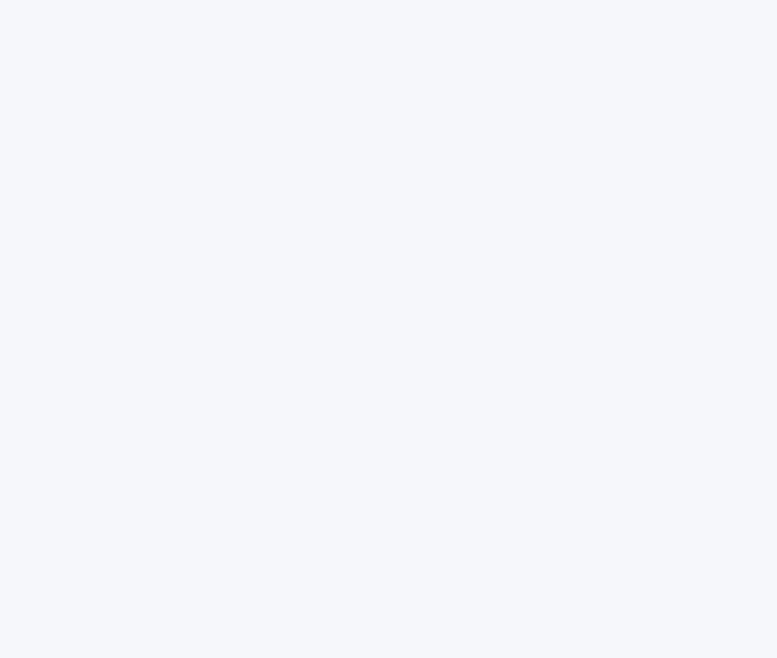
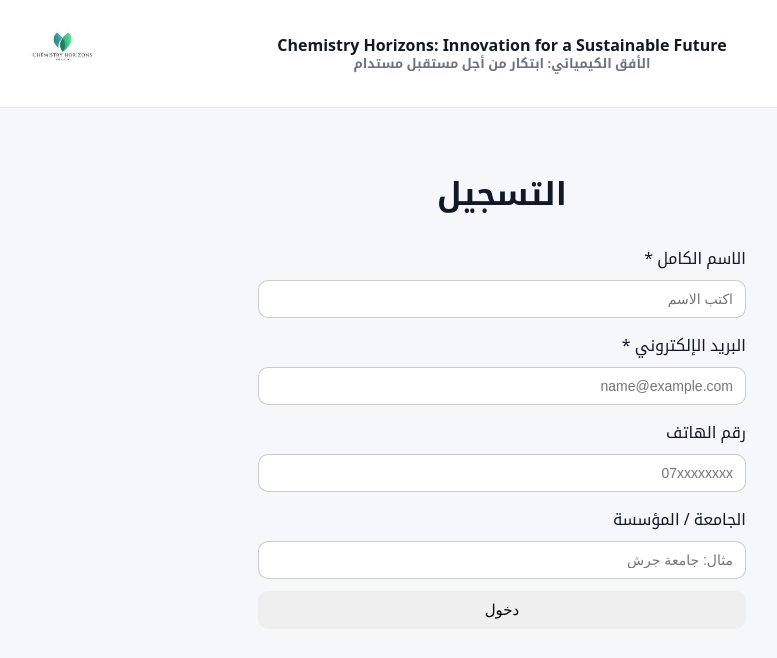
Before and after one commit to barham75/conference-site-next, a Next.js app: page /register in a window 1280 px wide. Before the commit this address had no page. Shown: the top 658 px of the page, without its empty margins (410-1187 px from the left). Built offline with nearby package versions, Linux system fonts and the light colour scheme.

Commit message:
fix home page + set cookie on register

```diff
--- a/src/app/api/register/route.ts
+++ b/src/app/api/register/route.ts
@@ -1,58 +1,89 @@
 import { NextResponse } from "next/server";
-import { supabaseAdmin } from "../../../lib/supabaseAdmin";
+import path from "path";
+import fs from "fs";
+import ExcelJS from "exceljs";
 
-function isValidEmail(email: string) {
-  return /^[^\s@]+@[^\s@]+\.[^\s@]+$/.test(email);
+function ensureDir(p: string) {
+  if (!fs.existsSync(p)) fs.mkdirSync(p, { recursive: true });
+}
+
+function makeUserCookie(u: { fullName: string; email: string; org: string }) {
+  const json = JSON.stringify(u);
+  const b64 = Buffer.from(json, "utf8").toString("base64");
+  return encodeURIComponent(b64);
+}
+
+async function openRegistrationsSheet() {
+  const dataDir = path.join(process.cwd(), "data");
+  ensureDir(dataDir);
+
+  const filePath = path.join(dataDir, "registrations.xlsx");
+  const wb = new ExcelJS.Workbook();
+
+  if (fs.existsSync(filePath)) {
+    await wb.xlsx.readFile(filePath);
+  }
+
+  let ws = wb.getWorksheet("Registrations");
+  if (!ws) {
+    ws = wb.addWorksheet("Registrations");
+    // مهم: الإيميل بالعمود 2 لأنه مستخدم في isRegistered عندك
+    ws.addRow(["FullName", "Email", "Phone", "University", "RegisteredAt"]);
+  }
+
+  return { wb, ws, filePath };
 }
 
 export async function POST(req: Request) {
   try {
-    const body = await req.json();
+    const body = (await req.json()) as {
+      full_name?: string;
+      email?: string;
+      phone?: string;
+      university?: string;
+    };
 
-    const fullName = String(body.full_name ?? "").trim();
-    const email = String(body.email ?? "").trim().toLowerCase();
-    const phone = String(body.phone ?? "").trim() || null;
-    const university = String(body.university ?? "").trim() || null;
+    const fullName = String(body.full_name || "").trim();
+    const email = String(body.email || "").trim().toLowerCase();
+    const phone = String(body.phone || "").trim();
+    const university = String(body.university || "").trim();
 
     if (!fullName) {
-      return NextResponse.json({ ok: false, error: "الاسم مطلوب." }, { status: 400 });
+      return NextResponse.json({ ok: false, error: "يرجى إدخال الاسم." }, { status: 400 });
     }
-    if (!email || !isValidEmail(email)) {
-      return NextResponse.json(
-        { ok: false, error: "يرجى إدخال بريد إلكتروني صحيح." },
-        { status: 400 }
-      );
+    if (!email || !/^[^\s@]+@[^\s@]+\.[^\s@]+$/.test(email)) {
+      return NextResponse.json({ ok: false, error: "يرجى إدخال بريد إلكتروني صحيح." }, { status: 400 });
     }
 
-    const { error } = await supabaseAdmin
-      .from("registrations")
-      .upsert(
-        { full_name: fullName, email, phone, university },
-        { onConflict: "email" }
-      );
+    const { wb, ws, filePath } = await openRegistrationsSheet();
 
-    if (error) {
-      return NextResponse.json({ ok: false, error: error.message }, { status: 500 });
+    // منع تكرار التسجيل بالإيميل
+    for (let r = 2; r <= ws.rowCount; r++) {
+      const row = ws.getRow(r);
+      const e = String(row.getCell(2).value || "").trim().toLowerCase();
+      if (e === email) {
+        // حتى لو كان مسجل مسبقًا، نحدّث الكوكي ونعطي ok
+        const res = NextResponse.json({ ok: true, already: true });
+        const cookieVal = makeUserCookie({ fullName, email, org: university });
+        res.headers.append(
+          "Set-Cookie",
+          `conf_user=${cookieVal}; Path=/; Max-Age=${60 * 60 * 24 * 30}; SameSite=Lax`
+        );
+        return res;
+      }
     }
 
-    // ✅ نُرجع Response ونضع الكوكي عليه (هذا الأضمن)
+    ws.addRow([fullName, email, phone, university, new Date().toISOString()]);
+    await wb.xlsx.writeFile(filePath);
+
     const res = NextResponse.json({ ok: true });
-
-    const payload = { fullName, email, org: university || "" };
-    const encoded = Buffer.from(JSON.stringify(payload), "utf8").toString("base64");
-
-    res.cookies.set("conf_user", encoded, {
-      httpOnly: true,
-      sameSite: "lax",
-      path: "/",
-      maxAge: 60 * 60 * 24 * 7, // أسبوع
-    });
-
+    const cookieVal = makeUserCookie({ fullName, email, org: university });
+    res.headers.append(
+      "Set-Cookie",
+      `conf_user=${cookieVal}; Path=/; Max-Age=${60 * 60 * 24 * 30}; SameSite=Lax`
+    );
     return res;
   } catch (e: any) {
-    return NextResponse.json(
-      { ok: false, error: e?.message || "Unknown error" },
-      { status: 500 }
-    );
+    return NextResponse.json({ ok: false, error: e?.message || "Server error" }, { status: 500 });
   }
 }
--- a/src/app/register/page.tsx
+++ b/src/app/register/page.tsx
@@ -1,5 +1,145 @@
-import { redirect } from "next/navigation";
+"use client";
 
-export default function HomePage() {
-  redirect("/register");
+import { useState } from "react";
+import { useRouter } from "next/navigation";
+
+export default function RegisterPage() {
+  const router = useRouter();
+
+  const [fullName, setFullName] = useState("");
+  const [email, setEmail] = useState("");
+  const [phone, setPhone] = useState("");
+  const [university, setUniversity] = useState("");
+
+  const [loading, setLoading] = useState(false);
+  const [msg, setMsg] = useState<{ type: "ok" | "err"; text: string } | null>(null);
+
+  async function submit(e: React.FormEvent) {
+    e.preventDefault();
+    setMsg(null);
+
+    const cleanName = fullName.trim();
+    const cleanEmail = email.trim().toLowerCase();
+
+    if (!cleanName) {
+      setMsg({ type: "err", text: "يرجى إدخال الاسم." });
+      return;
+    }
+    if (!cleanEmail || !/^[^\s@]+@[^\s@]+\.[^\s@]+$/.test(cleanEmail)) {
+      setMsg({ type: "err", text: "يرجى إدخال بريد إلكتروني صحيح." });
+      return;
+    }
+
+    setLoading(true);
+    try {
+      const res = await fetch("/api/register", {
+        method: "POST",
+        headers: { "Content-Type": "application/json" },
+        body: JSON.stringify({
+          full_name: cleanName,
+          email: cleanEmail,
+          phone: phone.trim(),
+          university: university.trim(),
+        }),
+      });
+
+      const data = await res.json().catch(() => ({}));
+
+      if (!res.ok || !data?.ok) {
+        setMsg({ type: "err", text: data?.error || "حدث خطأ أثناء التسجيل." });
+        return;
+      }
+
+      setMsg({ type: "ok", text: "تم التسجيل بنجاح ✅ يتم تحويلك للرئيسية..." });
+
+      // مهم: بعد نجاح التسجيل (والكوكي تم وضعها من السيرفر) → روح للرئيسية
+      router.replace("/");
+      router.refresh();
+    } catch {
+      setMsg({ type: "err", text: "تعذر الاتصال بالسيرفر." });
+    } finally {
+      setLoading(false);
+    }
+  }
+
+  return (
+    <main style={{ maxWidth: 520, margin: "40px auto", padding: "0 16px" }}>
+      <h1 style={{ textAlign: "center", marginBottom: 18 }}>التسجيل</h1>
+
+      <form onSubmit={submit} style={{ display: "grid", gap: 12 }}>
+        <label style={{ display: "grid", gap: 6 }}>
+          <span>الاسم الكامل *</span>
+          <input
+            value={fullName}
+            onChange={(e) => setFullName(e.target.value)}
+            placeholder="اكتب الاسم"
+            style={inputStyle}
+          />
+        </label>
+
+        <label style={{ display: "grid", gap: 6 }}>
+          <span>البريد الإلكتروني *</span>
+          <input
+            value={email}
+            onChange={(e) => setEmail(e.target.value)}
+            placeholder="name@example.com"
+            style={inputStyle}
+          />
+        </label>
+
+        <label style={{ display: "grid", gap: 6 }}>
+          <span>رقم الهاتف</span>
+          <input
+            value={phone}
+            onChange={(e) => setPhone(e.target.value)}
+            placeholder="07xxxxxxxx"
+            style={inputStyle}
+          />
+        </label>
+
+        <label style={{ display: "grid", gap: 6 }}>
+          <span>الجامعة / المؤسسة</span>
+          <input
+            value={university}
+            onChange={(e) => setUniversity(e.target.value)}
+            placeholder="مثال: جامعة جرش"
+            style={inputStyle}
+          />
+        </label>
+
+        <button type="submit" disabled={loading} style={buttonStyle}>
+          {loading ? "جارٍ الحفظ..." : "دخول"}
+        </button>
+
+        {msg && (
+          <div
+            style={{
+              padding: "10px 12px",
+              borderRadius: 10,
+              background: msg.type === "ok" ? "#e7f8ee" : "#fdecec",
+              border: "1px solid rgba(0,0,0,0.08)",
+            }}
+          >
+            {msg.text}
+          </div>
+        )}
+      </form>
+    </main>
+  );
 }
+
+const inputStyle: React.CSSProperties = {
+  padding: "10px 12px",
+  borderRadius: 10,
+  border: "1px solid rgba(0,0,0,0.2)",
+  outline: "none",
+  fontSize: 14,
+};
+
+const buttonStyle: React.CSSProperties = {
+  padding: "10px 12px",
+  borderRadius: 10,
+  border: "none",
+  cursor: "pointer",
+  fontSize: 15,
+};
```
Also changed, not shown: src/app/page.tsx (+102 -1 lines).
